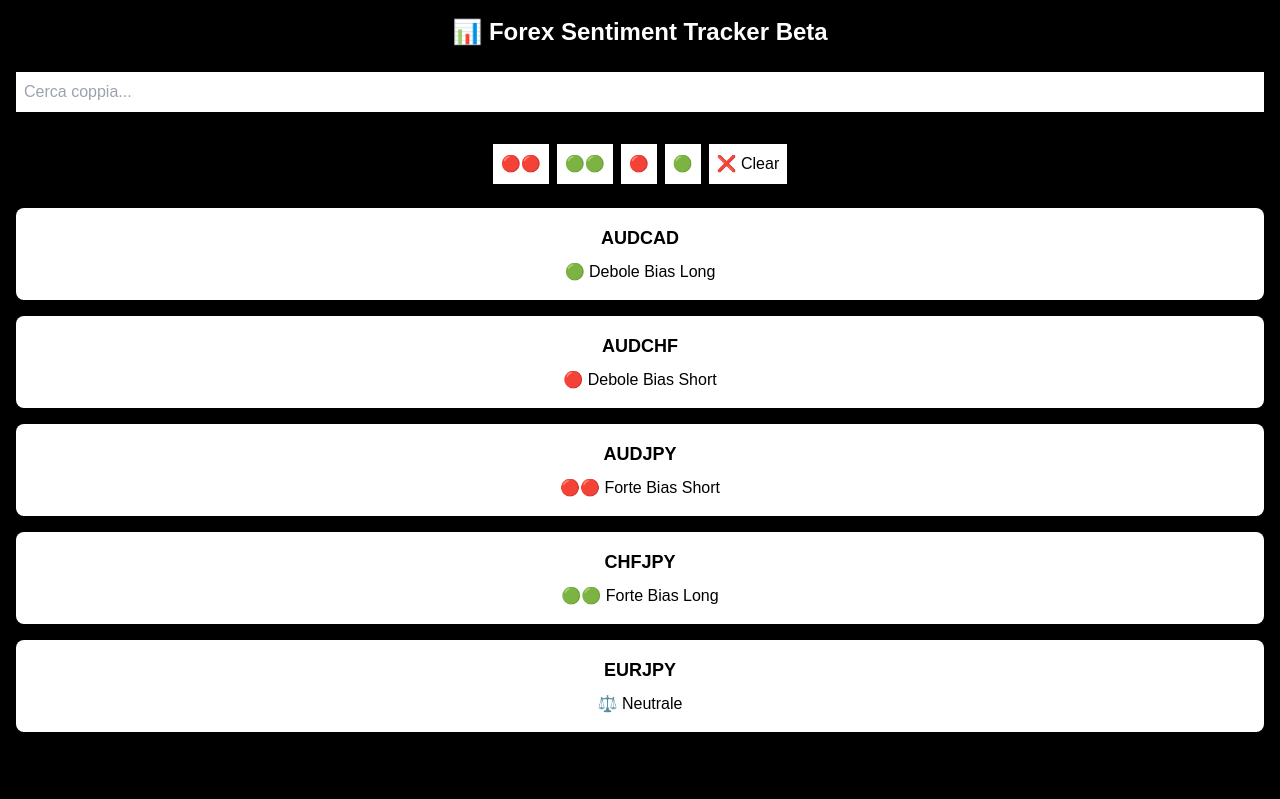
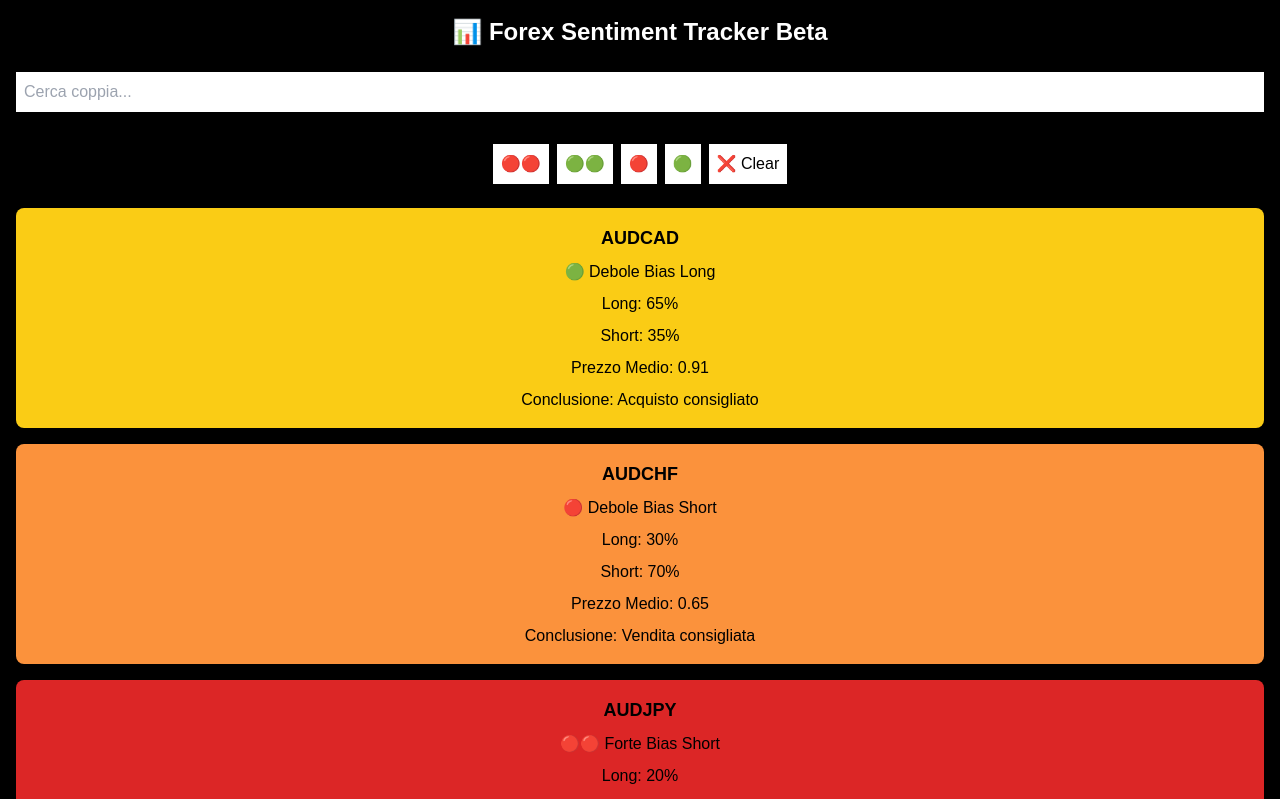
Before and after one commit to mrvib3s/TrackingSentimentForex, a Next.js app: page / in a window 1280 px wide. Shown: the top 799 px of the page. Built offline with nearby package versions, Linux system fonts and the light colour scheme.

Commit message:
Update page.tsx

```diff
--- a/app/page.tsx
+++ b/app/page.tsx
@@ -1,5 +1,4 @@
 'use client';
-
 import { useState } from "react";
 
 export default function Page() {
@@ -7,11 +6,36 @@ export default function Page() {
   const [filter, setFilter] = useState("");
 
   const cards = [
-    { pair: "AUDCAD", esito: "🟢 Debole Bias Long" },
-    { pair: "AUDCHF", esito: "🔴 Debole Bias Short" },
-    { pair: "AUDJPY", esito: "🔴🔴 Forte Bias Short" },
-    { pair: "CHFJPY", esito: "🟢🟢 Forte Bias Long" },
-    { pair: "EURJPY", esito: "⚖️ Neutrale" }
+    { pair: "AUDCAD", esito: "🟢 Debole Bias Long", long: "65%", short: "35%", prezzoMedio: "0.91", conclusione: "Acquisto consigliato" },
+    { pair: "AUDCHF", esito: "🔴 Debole Bias Short", long: "30%", short: "70%", prezzoMedio: "0.65", conclusione: "Vendita consigliata" },
+    { pair: "AUDJPY", esito: "🔴🔴 Forte Bias Short", long: "20%", short: "80%", prezzoMedio: "84.72", conclusione: "Vendita consigliata" },
+    { pair: "AUDNZD", esito: "🔴🔴 Forte Bias Short", long: "25%", short: "75%", prezzoMedio: "1.09", conclusione: "Vendita consigliata" },
+    { pair: "AUDUSD", esito: "🔴 Debole Bias Short", long: "35%", short: "65%", prezzoMedio: "0.68", conclusione: "Vendita consigliata" },
+    { pair: "CADCHF", esito: "🔴🔴 Forte Bias Short", long: "20%", short: "80%", prezzoMedio: "0.70", conclusione: "Vendita consigliata" },
+    { pair: "CADJPY", esito: "🔴🔴 Forte Bias Short", long: "30%", short: "70%", prezzoMedio: "91.57", conclusione: "Vendita consigliata" },
+    { pair: "CHFJPY", esito: "🟢🟢 Forte Bias Long", long: "80%", short: "20%", prezzoMedio: "151.25", conclusione: "Acquisto consigliato" },
+    { pair: "EURAUD", esito: "🟢🟢 Forte Bias Long", long: "75%", short: "25%", prezzoMedio: "1.56", conclusione: "Acquisto consigliato" },
+    { pair: "EURCAD", esito: "🟢 Debole Bias Long", long: "60%", short: "40%", prezzoMedio: "1.45", conclusione: "Acquisto consigliato" },
+    { pair: "EURCHF", esito: "🟢 Debole Bias Long", long: "65%", short: "35%", prezzoMedio: "0.95", conclusione: "Acquisto consigliato" },
+    { pair: "EURGBP", esito: "🟢 Debole Bias Long", long: "55%", short: "45%", prezzoMedio: "0.87", conclusione: "Acquisto consigliato" },
+    { pair: "EURJPY", esito: "⚖️ Neutrale", long: "50%", short: "50%", prezzoMedio: "133.56", conclusione: "Osservare" },
+    { pair: "EURNZD", esito: "🟢🟢 Forte Bias Long", long: "85%", short: "15%", prezzoMedio: "1.72", conclusione: "Acquisto consigliato" },
+    { pair: "EURUSD", esito: "🟢 Debole Bias Long", long: "70%", short: "30%", prezzoMedio: "1.12", conclusione: "Acquisto consigliato" },
+    { pair: "GBPAUD", esito: "🟢🟢 Forte Bias Long", long: "80%", short: "20%", prezzoMedio: "1.85", conclusione: "Acquisto consigliato" },
+    { pair: "GBPCAD", esito: "🟢🟢 Forte Bias Long", long: "75%", short: "25%", prezzoMedio: "1.75", conclusione: "Acquisto consigliato" },
+    { pair: "GBPCHF", esito: "🟢 Debole Bias Long", long: "60%", short: "40%", prezzoMedio: "1.22", conclusione: "Acquisto consigliato" },
+    { pair: "GBPJPY", esito: "🔴 Debole Bias Short", long: "30%", short: "70%", prezzoMedio: "151.10", conclusione: "Vendita consigliata" },
+    { pair: "GBPNZD", esito: "🟢🟢 Forte Bias Long", long: "85%", short: "15%", prezzoMedio: "2.05", conclusione: "Acquisto consigliato" },
+    { pair: "GBPUSD", esito: "🟢 Debole Bias Long", long: "65%", short: "35%", prezzoMedio: "1.35", conclusione: "Acquisto consigliato" },
+    { pair: "NZDCAD", esito: "🟢🟢 Forte Bias Long", long: "80%", short: "20%", prezzoMedio: "0.87", conclusione: "Acquisto consigliato" },
+    { pair: "NZDCHF", esito: "⚖️ Neutrale", long: "50%", short: "50%", prezzoMedio: "0.62", conclusione: "Osservare" },
+    { pair: "NZDJPY", esito: "⚖️ Neutrale", long: "55%", short: "45%", prezzoMedio: "87.25", conclusione: "Osservare" },
+    { pair: "NZDUSD", esito: "🔴🔴 Forte Bias Short", long: "25%", short: "75%", prezzoMedio: "0.61", conclusione: "Vendita consigliata" },
+    { pair: "USDCAD", esito: "🟢 Debole Bias Long", long: "70%", short: "30%", prezzoMedio: "1.35", conclusione: "Acquisto consigliato" },
+    { pair: "USDCHF", esito: "🔴🔴 Forte Bias Short", long: "20%", short: "80%", prezzoMedio: "0.91", conclusione: "Vendita consigliata" },
+    { pair: "USDJPY", esito: "🔴🔴 Forte Bias Short", long: "25%", short: "75%", prezzoMedio: "134.00", conclusione: "Vendita consigliata" },
+    { pair: "XAGUSD", esito: "🔴 Debole Bias Short", long: "30%", short: "70%", prezzoMedio: "24.90", conclusione: "Vendita consigliata" },
+    { pair: "XAUUSD", esito: "🔴 Debole Bias Short", long: "35%", short: "65%", prezzoMedio: "1825.50", conclusione: "Vendita consigliata" }
   ];
 
   const filteredCards = cards.filter((item) => {
@@ -30,6 +54,14 @@ export default function Page() {
 
     return matchesSearch && matchesFilter;
   });
+
+  const getCardColor = (esito) => {
+    if (esito.includes("🔴🔴")) return "bg-red-600";
+    if (esito.includes("🟢🟢")) return "bg-green-600";
+    if (esito.includes("🔴")) return "bg-orange-400";
+    if (esito.includes("🟢")) return "bg-yellow-400";
+    return "bg-white";
+  };
 
   return (
     <div className="p-4 space-y-6 bg-black min-h-screen text-white">
@@ -54,9 +86,13 @@ export default function Page() {
 
       <div className="grid gap-4 mt-6">
         {filteredCards.map((item, idx) => (
-          <div key={idx} className="p-4 bg-white text-black rounded-lg shadow-md">
+          <div key={idx} className={`p-4 rounded-lg shadow-md text-black ${getCardColor(item.esito)}`}>
             <div className="font-bold text-lg text-center">{item.pair}</div>
             <div className="text-center mt-2">{item.esito}</div>
+            <div className="text-center mt-2">Long: {item.long}</div>
+            <div className="text-center mt-2">Short: {item.short}</div>
+            <div className="text-center mt-2">Prezzo Medio: {item.prezzoMedio}</div>
+            <div className="text-center mt-2">Conclusione: {item.conclusione}</div>
           </div>
         ))}
       </div>
```
